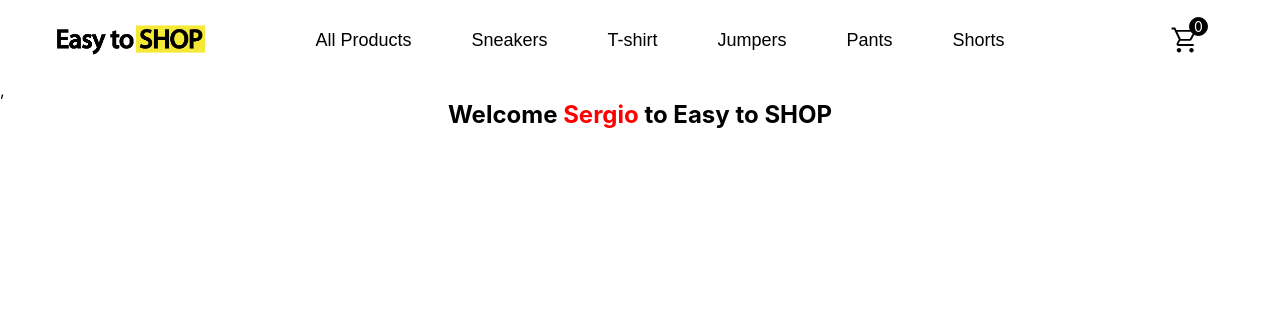
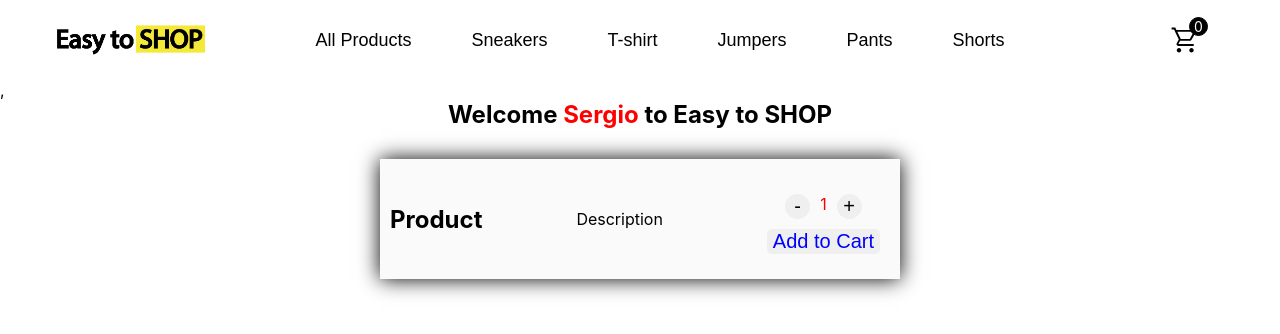
Before and after one commit to Franciscomonti/menu-ecom-react, a React (Create React App) app: page / in a window 1280 px wide. Shown: the top 334 px of the page. Built offline with nearby package versions, Linux system fonts and the light colour scheme.

Commit message:
se agrega itemCount

```diff
--- /dev/null
+++ b/src/component/item-count/itemCount.jsx
@@ -0,0 +1,97 @@
+import React from 'react';
+import { useState } from 'react';
+
+
+
+function ItemCount ({stock, initial, onAdd}) {
+    const [count, setCount] = useState(initial);
+
+    const sumProductCount = () => {
+      if (count < stock) {
+        setCount(count + 1);
+      }
+    }
+
+    const restProductCount = () => {
+      if (count > 1) {
+        setCount(count - 1);
+      }
+    }
+
+  return (
+    <div style={item_count}>
+        <h2>Product</h2>
+        <p>Description</p>
+        <div style={item_count_blq}>
+          <div style={item_count_btn_blq}>
+              <button onClick={restProductCount} style={item_count_btn_blq_btn} >-</button>
+                <span>{count}</span>
+              <button onClick={sumProductCount} style={item_count_btn_blq_btn}  >+</button>
+          </div>
+
+          <button onClick={() => onAdd(count)}  style={item_count_btn_blq_add} >Add to Cart</button>
+        </div>
+    </div>
+  )
+}
+
+const item_count ={
+  display: "flex",
+  alignItems: "center",
+  justifyContent: "space-between",
+  width: "500px",
+  height: "100px",
+  margin:"30px auto",
+  padding: "10px",
+  background: "#fafafa",
+  boxShadow: "0 0 20px"
+}
+
+const item_count_blq = {
+  display: "flex",
+  flexDirection: "column",
+  alignItems: "center",
+}
+
+const item_count_btn_blq = {
+  margin:"10px",
+  color: "red",
+  display: "flex",
+  alignItens: "center",
+}
+
+const item_count_btn_blq_btn ={
+  border: "none",
+  borderRadius: "50%",
+  width: "25px",
+  height: "25px",
+  margin: "0px 10px",
+  fontSize: "20px",
+
+  display: "flex",
+  justifyContent: "center",
+  alignItems: "center",
+  textAlign: "center",
+
+  cursor: "pointer",
+}
+
+const item_count_btn_blq_add = {
+  border: "none",
+  borderRadius: "5px",
+  height: "25px",
+  margin: "0px 10px",
+  fontSize: "20px",
+  color: "blue",
+
+  display: "flex",
+  justifyContent: "center",
+  alignItems: "center",
+  textAlign: "center",
+
+  cursor: "pointer",
+}
+
+
+
+export default ItemCount
--- a/src/container/itemListContainer.jsx
+++ b/src/container/itemListContainer.jsx
@@ -1,12 +1,25 @@
 import React from 'react'
+import ItemCount from '../component/item-count/itemCount'
+
 
 function itemListContainer({name}) {
+
+    function onAdd(count){
+        console.log(`cantidad de productos agregados al carrito: ${count}`)
+    }
     return (
-        <h2 style={styleGreeting}>Welcome <span style={styleGreeting_span}>{name}</span> to Easy to SHOP </h2>
+        <>
+            <h2 style={styleGreeting}>Welcome <span style={styleGreeting_span}>{name}</span> to Easy to SHOP </h2>
+            <ItemCount stock={6} initial={1} onAdd={onAdd}/>
+        </>
     )
 }
 
-export default itemListContainer
+
+
+export default itemListContainer;
+
+
 
 const styleGreeting = {
     margin: "0px",
```
